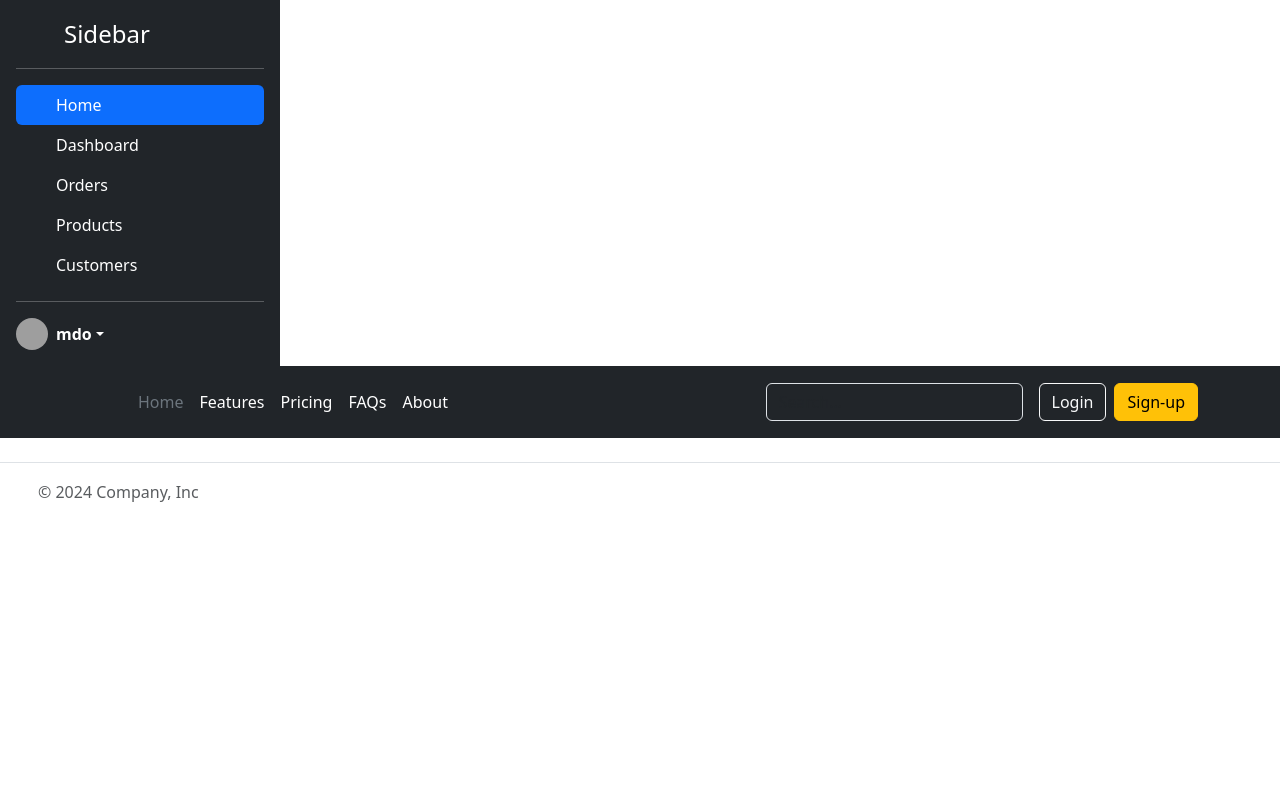
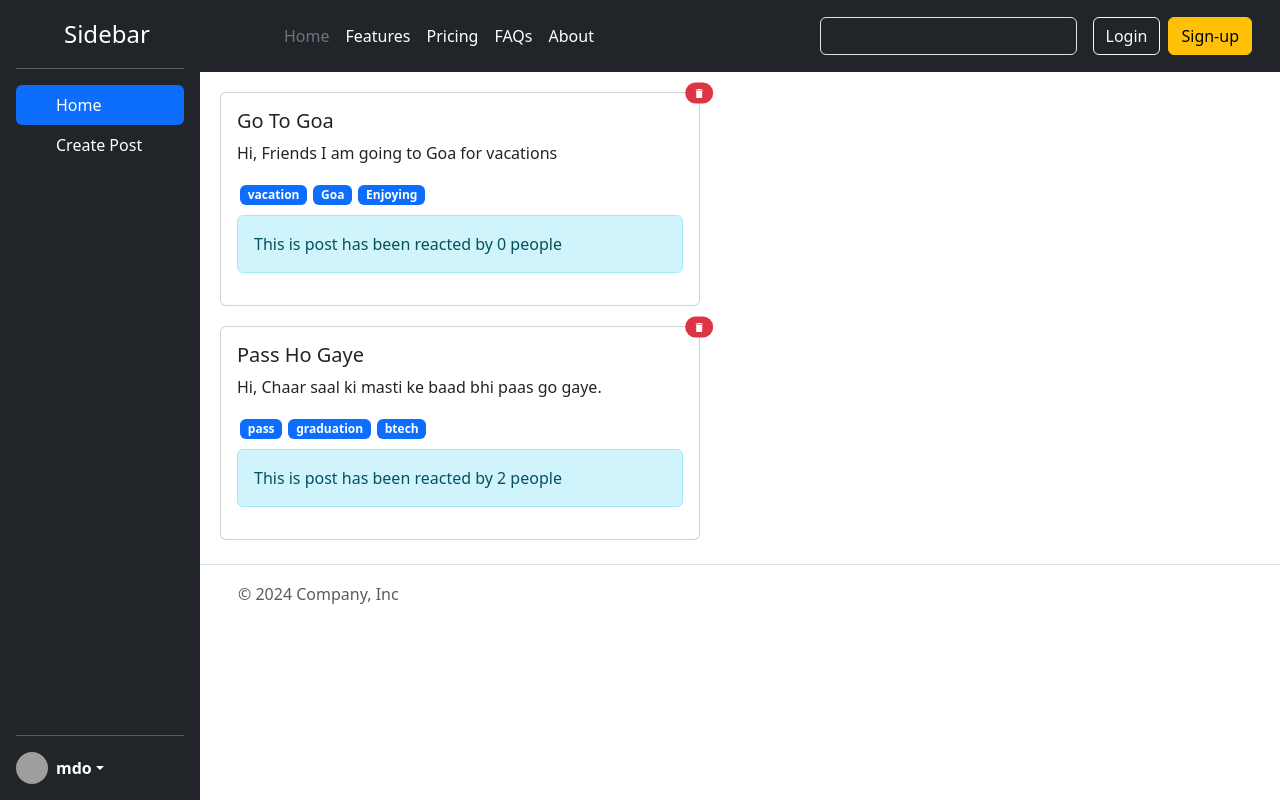
Before and after one commit to adityasinghskit/social-media-app, a React (Vite) app: page / in a window 1280 px wide. Built offline with nearby package versions, Linux system fonts and the light colour scheme; grey boxes are pictures that could not be loaded.

Commit message:
add: remaining logic for the project

```diff
--- a/src/App.css
+++ b/src/App.css
@@ -6,5 +6,18 @@
     width: 100%;
 }
 .sidebar{
-    min-height: 800px;
+    min-height: 100vh;
+    max-width: 200px;
 }
+.post-card{
+    margin: 20px;
+}
+.hashtag{
+    margin: 0px 3px;
+}
+.reactions{
+    margin: 10px 0px;
+}
+.createPost{
+    margin:20px
+}
--- a/src/App.jsx
+++ b/src/App.jsx
@@ -1,15 +1,31 @@
+import "./App.css";
 import Header from "./component/Header";
 import Footer from "./component/Footer";
 import SideBar from "./component/SideBar";
+import CreatePost from "./component/CreatePost";
+import PostList from "./component/PostList";
+import { useState } from "react";
+import PostListProvider from "./assets/store/post-list-store";
 const App = () => {
+  const [selectedTab, setSelectedTab] = useState("Home");
   return (
-    <div className="app-container">
-      <SideBar></SideBar>
-      <div className="content">
-        <Header></Header>
-        <Footer></Footer>
+    <PostListProvider>
+      <div className="app-container">
+        <SideBar
+          selectedTab={selectedTab}
+          setSelectedTab={setSelectedTab}
+        ></SideBar>
+        <div className="content">
+          <Header></Header>
+          {selectedTab == "Home" ? (
+            <PostList></PostList>
+          ) : (
+            <CreatePost></CreatePost>
+          )}
+          <Footer></Footer>
+        </div>
       </div>
-    </div>
+    </PostListProvider>
   );
 };
 export default App;
--- /dev/null
+++ b/src/assets/store/post-list-store.jsx
@@ -0,0 +1,79 @@
+import { createContext, useReducer } from "react";
+
+const DEFAULT_POST_LIST = [{
+    id: '1',
+    title: 'Go To Goa',
+    body: 'Hi, Friends I am going to Goa for vacations',
+    reactions: 0,
+    userId: 'user-1',
+    tags: ['vacation', 'Goa', 'Enjoying']
+},
+{
+    id: '2',
+    title: 'Pass Ho Gaye',
+    body: 'Hi, Chaar saal ki masti ke baad bhi paas go gaye.',
+    reactions: 2,
+    userId: 'user-2',
+    tags: ['pass', 'graduation', 'btech']
+}];
+
+export const PostList = createContext({
+  postList: [],
+  addPost: () => {},
+  deletePost: () => {},
+});
+
+const postListReducer = (currPostList, action) => {
+  let newPostList = currPostList;
+  if(action.type == 'DELETE_POST'){
+    newPostList = currPostList.filter((post) =>
+      post.id !== action.payload.postId);
+  } else if(action.type == 'ADD_POST'){
+     newPostList = [action.payload, ...currPostList];
+  }
+  return newPostList;
+}
+
+const PostListProvider = ({ children }) => {
+  const [postList, dispatchPostList] = useReducer(
+    postListReducer, DEFAULT_POST_LIST);
+
+  const deletePost = (postId) => {
+    console.log("clicked delete post for id: "+ postId);
+    dispatchPostList({
+      type: "DELETE_POST",
+      payload: {postId}
+    })
+  };
+
+  const addPost = (userIdVal, titleVal, bodyVal,
+    reactionsVal, tagsVal) => {
+      console.log("add post: "+userIdVal+ titleVal+ bodyVal,+
+        reactionsVal+ tagsVal);
+      dispatchPostList({
+        type: "ADD_POST",
+        payload: {
+          id: Date.now(),
+          title: titleVal,
+          body: bodyVal,
+          reactions: reactionsVal,
+          userId: userIdVal,
+          tags: tagsVal
+        }
+      })
+  };
+
+  return (
+    <PostList.Provider
+      value={{
+        postList,
+        addPost,
+        deletePost,
+      }}
+    >
+      {children}
+    </PostList.Provider>
+  );
+};
+
+export default PostListProvider;
--- /dev/null
+++ b/src/component/CreatePost.jsx
@@ -0,0 +1,99 @@
+import { useContext, useRef } from "react";
+import { PostList } from "../assets/store/post-list-store";
+
+const CreatePost = () => {
+const {addPost} = useContext(PostList);
+
+  const userId = useRef();
+  const title = useRef();
+  const body = useRef();
+  const reactions = useRef();
+  const tags = useRef();
+
+  const handleSubmit = (event) =>{
+    event.preventDefault();
+    const userIdVal = userId.current.value;
+    const titleVal = title.current.value;
+    const bodyVal = body.current.value;
+    const reactionsVal = reactions.current.value;
+    const tagsVal = tags.current.value.split(/\s+/);
+    addPost(userIdVal, titleVal, bodyVal,
+       reactionsVal, tagsVal);
+       userId.current.value = "";
+       title.current.value = "";
+       body.current.value = "";
+       reactions.current.value = "";
+       tags.current.value = "";
+  }
+
+  return (
+    <>
+      <form className="createPost" onSubmit={handleSubmit}>
+      <div className="mb-3">
+          <label htmlFor="userId" className="form-label">
+            userId
+          </label>
+          <input
+            type="text"
+            ref={userId}
+            className="form-control"
+            id="userId"
+            placeholder="Enter your user id here"
+          />
+        </div>
+        <div className="mb-3">
+          <label htmlFor="title" className="form-label">
+            Title
+          </label>
+          <input
+            type="text"
+            ref={title}
+            className="form-control"
+            id="title"
+            placeholder="Enter title"
+          />
+        </div>
+        <div className="mb-3">
+          <label htmlFor="body" className="form-label">
+            content
+          </label>
+          <textarea
+            type="text"
+            ref={body}
+            className="form-control"
+            id="body"
+            placeholder="How are you feeing..."
+          />
+        </div>
+        <div className="mb-3">
+          <label htmlFor="reactions" className="form-label">
+            No of reactions
+          </label>
+          <input
+            type="text"
+            ref={reactions}
+            className="form-control"
+            id="reactions"
+            placeholder="99"
+          />
+        </div>
+        <div className="mb-3">
+          <label htmlFor="tags" className="form-label">
+            tags
+          </label>
+          <input
+            type="text"
+            ref={tags}
+            className="form-control"
+            id="tags"
+            placeholder="Please enter tags using space."
+          />
+        </div>
+        <button type="submit" className="btn btn-primary">
+          Post
+        </button>
+      </form>
+    </>
+  );
+};
+export default CreatePost;
--- /dev/null
+++ b/src/component/Post.jsx
@@ -0,0 +1,29 @@
+import { useContext } from "react";
+import { MdDelete } from "react-icons/md";
+import { PostList } from "../assets/store/post-list-store";
+const Post = ({ post }) => {
+  const {deletePost} = useContext(PostList);
+
+  return (
+    <>
+      <div className="card post-card" style={{ width: "30rem" }}>
+        <div className="card-body">
+          <h5 className="card-title">{post.title}</h5>
+          <p className="card-text">
+            {post.body}
+            <span onClick={() => deletePost(post.id)} className="position-absolute top-0 start-100 translate-middle badge rounded-pill bg-danger">
+              <MdDelete />
+            </span>
+          </p>
+          {post.tags.map((tag) => (
+            <span key={tag} className="badge text-bg-primary hashtag">{tag}</span>
+          ))}
+          <div className="alert alert-info reactions" role="alert">
+            This is post has been reacted by {post.reactions} people
+          </div>
+        </div>
+      </div>
+    </>
+  );
+};
+export default Post;
--- /dev/null
+++ b/src/component/PostList.jsx
@@ -0,0 +1,12 @@
+import { useContext } from "react";
+import Post from "./Post";
+import {PostList as PostListData} from "../assets/store/post-list-store";
+
+const PostList = () => {
+    const {postList} = useContext(PostListData);
+    console.log(postList);
+    return <>
+    {postList.map((post) => (<Post key={post.id} post={post}/>))}
+    </>
+}
+export default PostList;
--- a/src/component/SideBar.jsx
+++ b/src/component/SideBar.jsx
@@ -1,5 +1,8 @@
 
-const SideBar = () => {
+const SideBar = ({selectedTab, setSelectedTab}) => {
+  const handleOnClick = (tabName) => {
+      setSelectedTab(tabName)
+  }
     return <>
     <div className="d-flex flex-column flex-shrink-0 p-3 text-bg-dark sidebar" style={{width: "280px"}}>
     <a href="/" className="d-flex align-items-center mb-3 mb-md-0 me-md-auto text-white text-decoration-none">
@@ -8,34 +11,16 @@ const SideBar = () => {
     </a>
     <hr/>
     <ul className="nav nav-pills flex-column mb-auto">
-      <li className="nav-item">
-        <a href="#" className="nav-link active" aria-current="page">
+      <li className="nav-item" onClick={() => handleOnClick("Home")}>
+        <a href="#" className={`nav-link text-white ${selectedTab == 'Home' && 'active'}`} aria-current="page">
           <svg className="bi pe-none me-2" width="16" height="16"><use xlinkHref="#home"></use></svg>
           Home
         </a>
       </li>
-      <li>
-        <a href="#" className="nav-link text-white">
+      <li onClick={() => handleOnClick("Create Post")}>
+        <a href="#" className={`nav-link text-white ${selectedTab == 'Create Post' && 'active'}`}>
           <svg className="bi pe-none me-2" width="16" height="16"><use xlinkHref="#speedometer2"></use></svg>
-          Dashboard
-        </a>
-      </li>
-      <li>
-        <a href="#" className="nav-link text-white">
-          <svg className="bi pe-none me-2" width="16" height="16"><use xlinkHref="#table"></use></svg>
-          Orders
-        </a>
-      </li>
-      <li>
-        <a href="#" className="nav-link text-white">
-          <svg className="bi pe-none me-2" width="16" height="16"><use xlinkHref="#grid"></use></svg>
-          Products
-        </a>
-      </li>
-      <li>
-        <a href="#" className="nav-link text-white">
-          <svg className="bi pe-none me-2" width="16" height="16"><use xlinkHref="#people-circle"></use></svg>
-          Customers
+          Create Post
         </a>
       </li>
     </ul>
```
